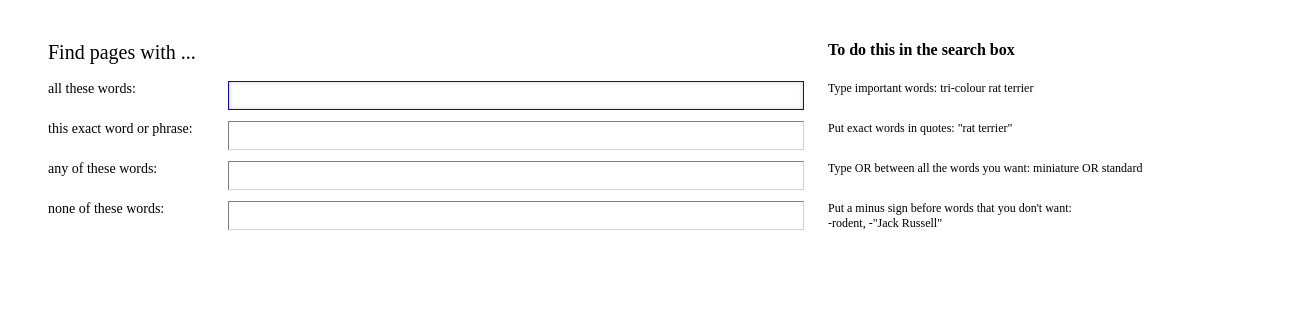
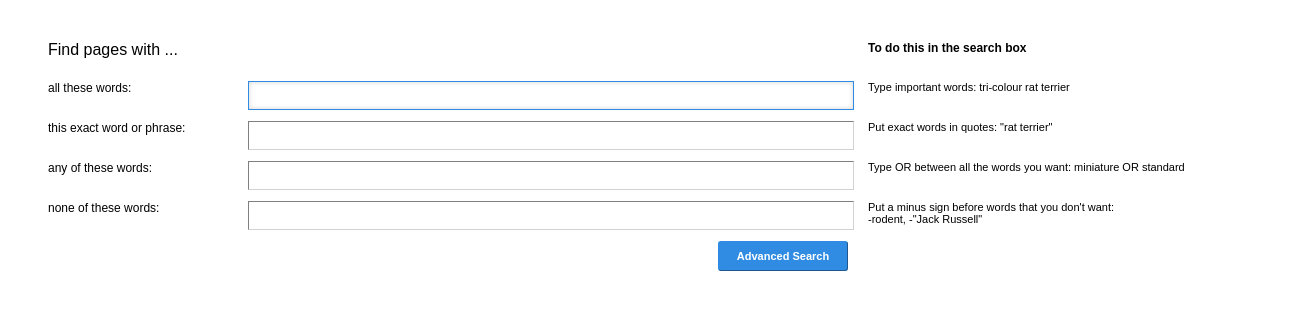
Before and after one commit to Christoff1985/CS50, a plain HTML site: page search/advanced.html in a window 1280 px wide. Shown: the part 135-444 px from the top of the page, 1315 px wide, since content can reach past the window. Drawn offline with Linux system fonts and the light colour scheme.

Commit message:
Grid layout & styling - Finalized

```diff
--- a/search/advanced.html
+++ b/search/advanced.html
@@ -28,13 +28,17 @@
             }
             .GridItem1 {
                 margin-bottom: 10px;
-                font-size: 20px;
+                font-size: 16px;
+                font-family: Arial, Helvetica, sans-serif;
             }
             .GridItem2 {
                 font-weight: bold;
+                font-size: 12px;
+                font-family: Arial, Helvetica, sans-serif;
             }
             .GridItem3 {
-                font-size: 14px;
+                font-size: 12px;
+                font-family: Arial, Helvetica, sans-serif;
             }
             .GridItem4 {
                 border-color: lightgrey;
@@ -42,7 +46,7 @@
                 border-radius: 0;
                 box-shadow: none;
                 height: 25px;
-                width: 570px;
+                width: 100%;
             }
             .GridItem4:focus {
                 box-shadow: inset 0 0 5px lightgrey;
@@ -50,17 +54,35 @@
                 border-width: thin;
                 border-style: solid;
                 border-radius: -1;
-                border-color: blue;
+                border-color:  rgb(48, 140, 226);
             }
             .GridItem5 {
-                font-size: 12px;
+                font-size: 11px;
+                font-family: Arial, Helvetica, sans-serif;
+            }
+            .GridItem6 {
+                justify-self: right;
+            }
+            #Button {
+                height: 30px;
+                width: 130px;
+                outline: none;
+                border-width: thin;
+                border-radius: 3px;
+                border-color:rgb(48, 140, 226);
+                background-color: rgb(48, 140, 226);
+                color: white;
+                font-weight: bold;
+                font-size: 11px;
+                font-family: Arial, Helvetica, sans-serif;
+                box-shadow: none;
             }
             #page {
                 margin: 40px;
                 display: grid;
-                width: 100%;
                 grid-template-columns: 180px 600px auto;
-                grid-template-rows: repeat(5,40px);
+                grid-template-rows: repeat(6,40px);
+                column-gap: 20px;
             }
         </style>
     </head>
@@ -90,6 +112,10 @@
                         <div class="GridItem5">
                             <label>Put a minus sign before words that you don't want:</label><br>
                             <label>-rodent, -"Jack Russell"</label></div>
+                        <div></div>
+                        <div class="GridItem6">
+                            <button id="Button">Advanced Search</button>
+                        </div>
                     </div>
                 </form>
             </div>
```
